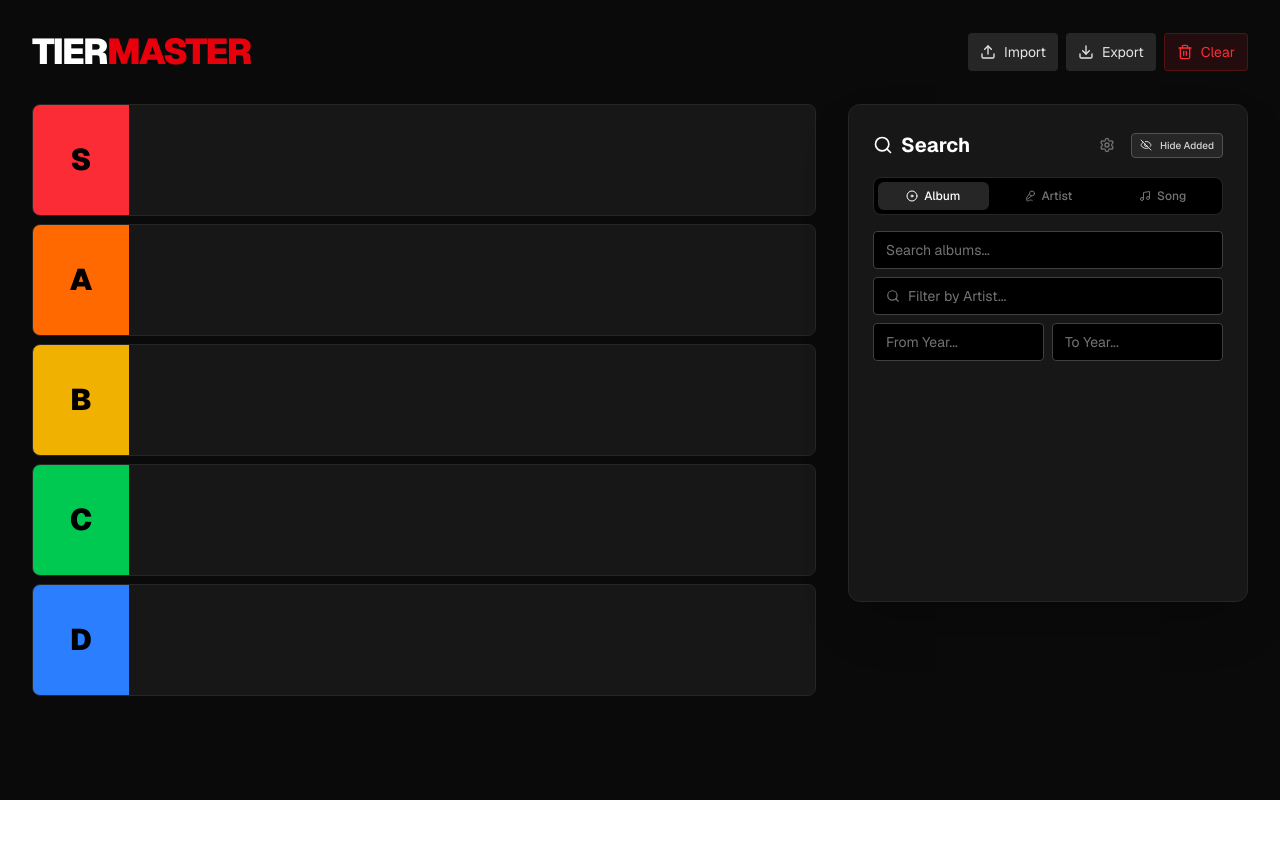
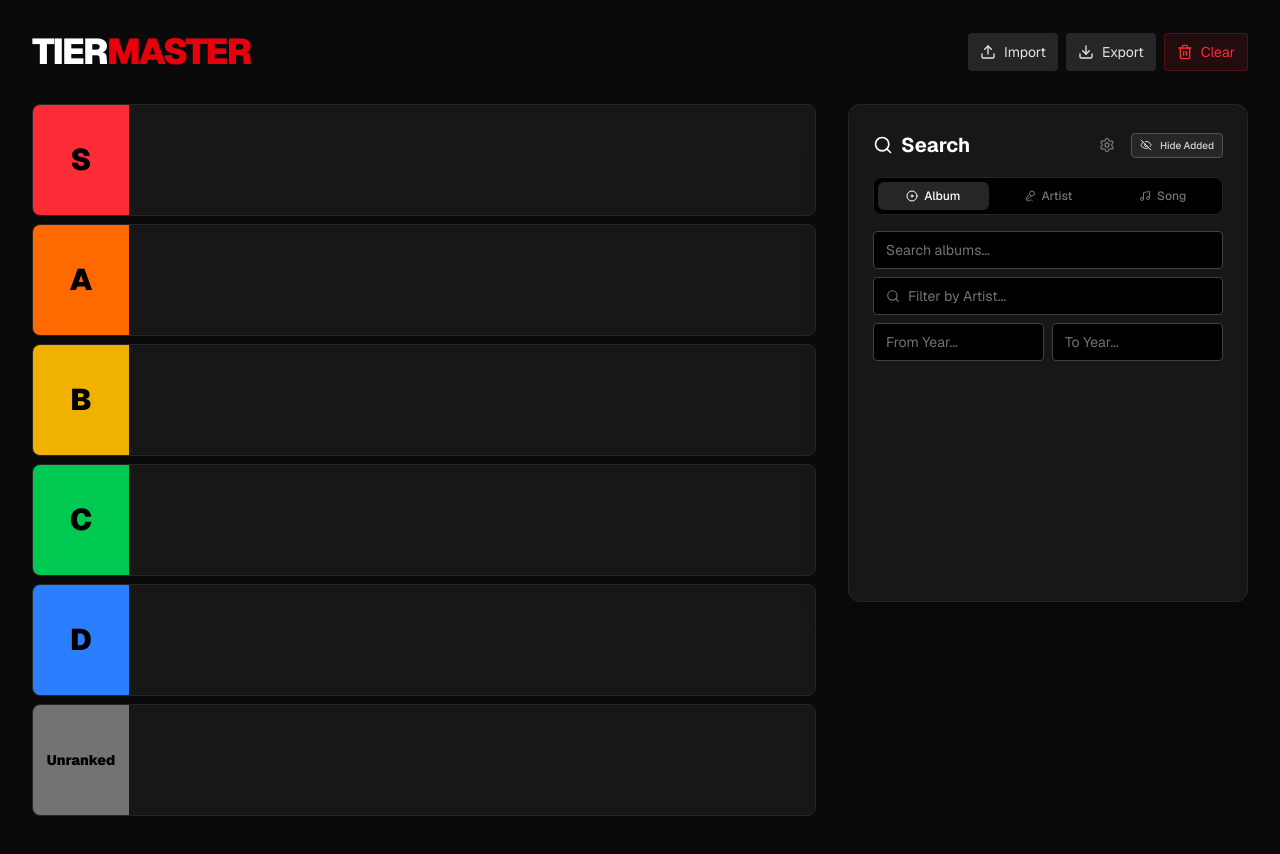
Before and after one commit to Kajiih/MOAT, a Next.js app: page / in a window 1280 px wide. Before the commit the page ends 800 px from the top, so only its background shows below. Built offline with nearby package versions, Linux system fonts and the light colour scheme.

Commit message:
feat: Add Unranked tier to the board

```diff
--- a/app/page.tsx
+++ b/app/page.tsx
@@ -23,7 +23,7 @@ import { TierRow } from '@/components/TierRow';
 import { Header } from '@/components/Header';
 import { SearchPanel } from '@/components/SearchPanel';
 
-const INITIAL_TIERS: TierMap = { S: [], A: [], B: [], C: [], D: [] };
+const INITIAL_TIERS: TierMap = { S: [], A: [], B: [], C: [], D: [], Unranked: [] };
 const LOCAL_STORAGE_KEY = 'kj-tierlist';
 
 /**
@@ -74,7 +74,9 @@ export default function TierListApp() {
         }
 
         setTimeout(() => {
-            if (parsed) setTiers(parsed);
+            if (parsed) {
+              setTiers(prev => ({ ...INITIAL_TIERS, ...parsed }));
+            }
             setIsMounted(true);
         }, 0);
 
@@ -102,7 +104,7 @@ export default function TierListApp() {
     reader.onload = (ev) => {
         try {
             const parsed = JSON.parse(ev.target?.result as string);
-            setTiers(parsed);
+            setTiers({ ...INITIAL_TIERS, ...parsed });
         } catch { alert("Invalid JSON file"); }
     };
     reader.readAsText(file);
--- a/components/TierRow.tsx
+++ b/components/TierRow.tsx
@@ -7,7 +7,12 @@ import { MediaItem } from '@/lib/types';
 import { SortableMediaCard } from '@/components/MediaCard';
 
 const TIER_COLORS: Record<string, string> = {
-  S: 'bg-red-500', A: 'bg-orange-500', B: 'bg-yellow-500', C: 'bg-green-500', D: 'bg-blue-500'
+  S: 'bg-red-500',
+  A: 'bg-orange-500',
+  B: 'bg-yellow-500',
+  C: 'bg-green-500',
+  D: 'bg-blue-500',
+  Unranked: 'bg-neutral-500'
 };
 
 interface TierRowProps {
@@ -40,7 +45,7 @@ export function TierRow({ id, items, onRemove }: TierRowProps) {
             }
         `}
     >
-      <div className={`w-24 flex items-center justify-center text-3xl font-black text-black select-none ${TIER_COLORS[id]}`}>
+      <div className={`w-24 flex items-center justify-center font-black text-black select-none ${TIER_COLORS[id]} ${id === 'Unranked' ? 'text-sm px-1 text-center break-all' : 'text-3xl'}`}>
         {id}
       </div>
       <div
```
